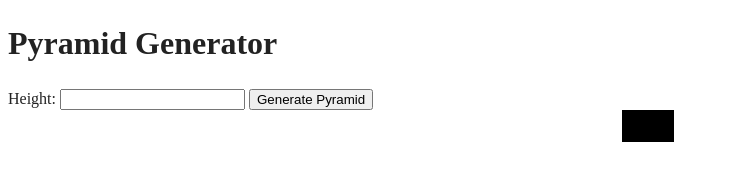
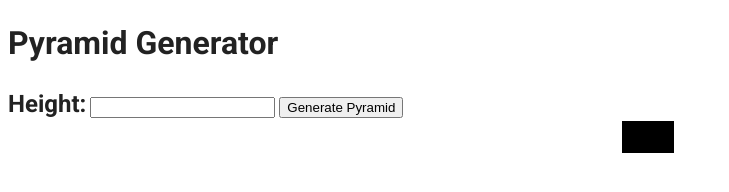
Before and after one commit to qwertydiy2/Build-a-Pyramid-Generator, a website built with webpack: page index.html in a window 1280 px wide. Shown: the whole page, without its empty margins (0-729 px from the left). Built offline with nearby package versions, Linux system fonts and the light colour scheme.

Commit message:
feat: Updated font styles with 'Roboto' font family in CSS

```diff
--- a/css/style.css
+++ b/css/style.css
@@ -42,6 +42,13 @@ html {
   width: 4%;
   height: 100%;
   background-color: #000;
+}
+.form-heading, h1 {
+  font-family: "Roboto", sans-serif;
+}
+.form-heading {
+  font-size: 1.5em;
+  font-weight: bold;
 }
 
 ::-moz-selection {
--- a/index.html
+++ b/index.html
@@ -20,6 +20,9 @@
 
   <link rel="manifest" href="site.webmanifest">
   <meta name="theme-color" content="#fafafa">
+  <link rel="preconnect" href="https://fonts.googleapis.com">
+  <link rel="preconnect" href="https://fonts.gstatic.com" crossorigin>
+  <link href="https://fonts.googleapis.com/css2?family=Roboto:ital,wght@0,100;0,300;0,400;0,500;0,700;0,900;1,100;1,300;1,400;1,500;1,700;1,900&display=swap" rel="stylesheet">
 </head>
 
 <body>
```
